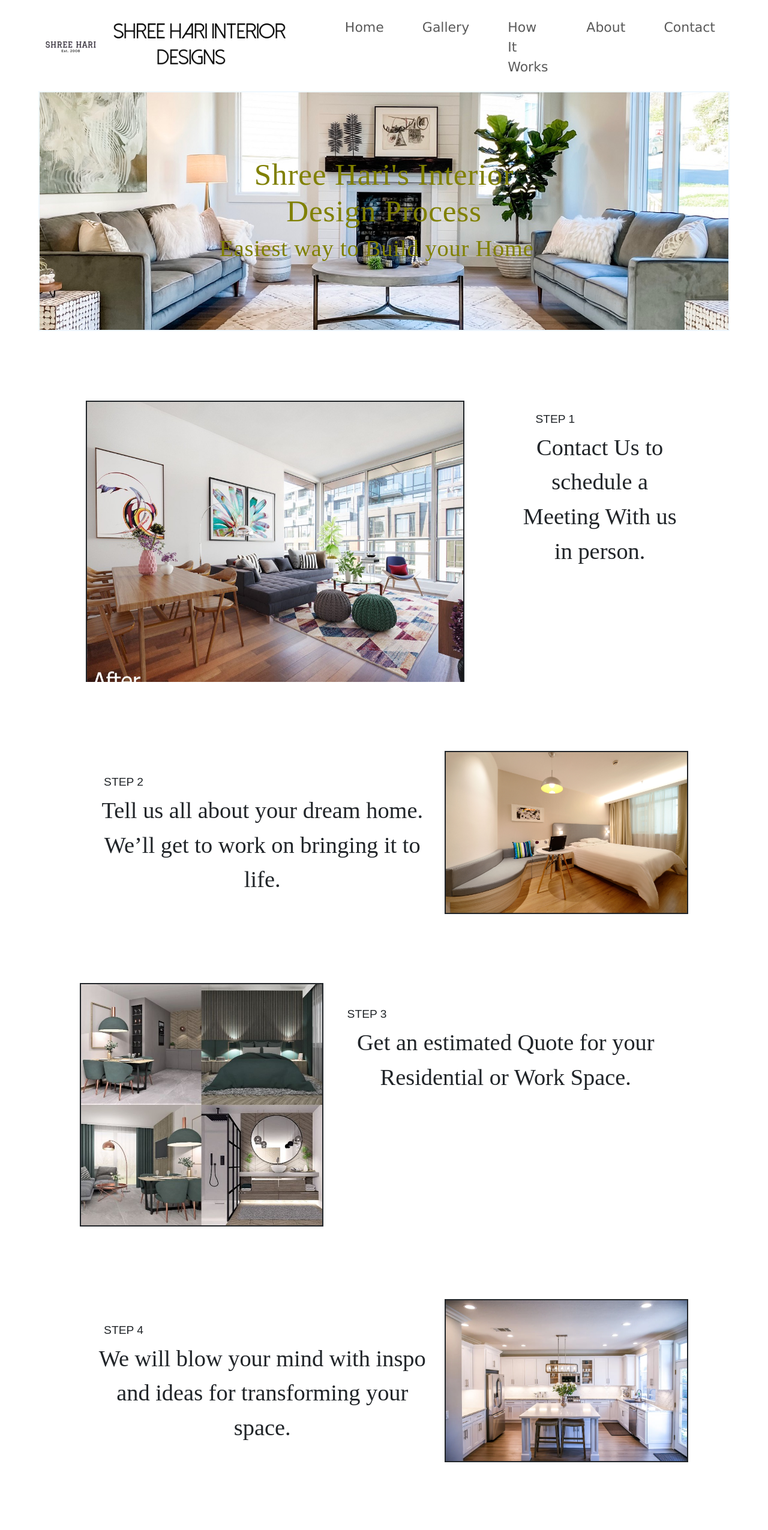
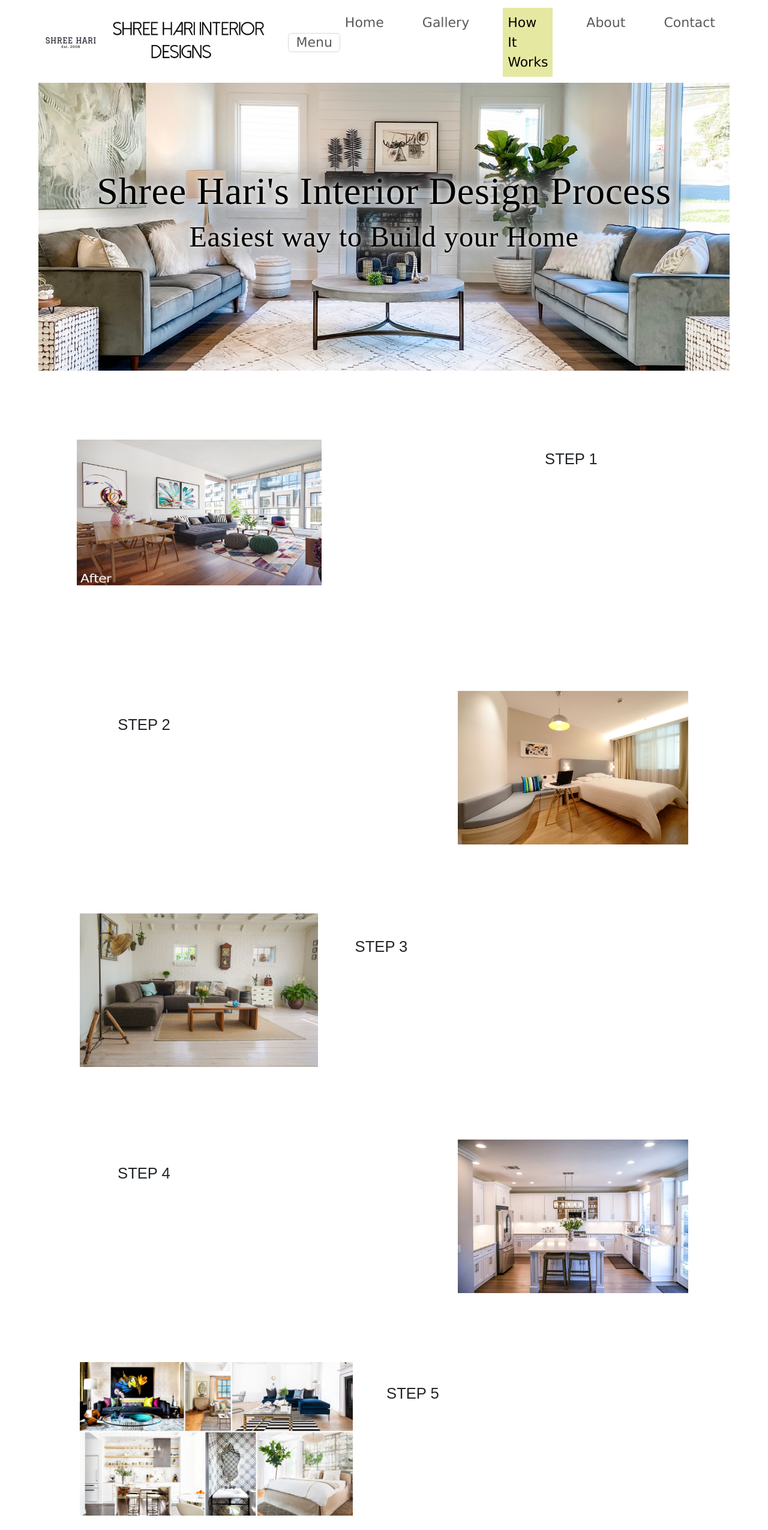
Before and after one commit to Meeetpatel/Shreehari, a React (Create React App) app: page /HIW in a window 1280 px wide. Shown: the top 2551 px of the page at 60% size. Built offline with nearby package versions, Linux system fonts and the light colour scheme.

Commit message:
updated styles

```diff
--- a/package.json
+++ b/package.json
@@ -13,6 +13,7 @@
     "react-dom": "^18.2.0",
     "react-router-dom": "^6.20.0",
     "react-scripts": "5.0.1",
+    "react-scroll": "^1.9.0",
     "web-vitals": "^2.1.4"
   },
   "scripts": {
--- a/src/App.js
+++ b/src/App.js
@@ -6,6 +6,7 @@ import pic2 from "./pic-2.jpg";
 import pic3 from "./pic-3.jpg";
 import pic4 from "./pic-4.jpg";
 import pic5 from "./pic-5.jpg";
+import "./Components/styles.css";
 import { BrowserRouter as Router } from "react-router-dom";
 
 function App() {
@@ -26,7 +27,7 @@ function App() {
   return (
     <>
       <div style={containerStyles}>
-        <Navbar slides={slides}></Navbar>
+        <Navbar className="nav-bar" slides={slides}></Navbar>
         <Home className="responsive" slides={slides}></Home>
       </div>
     </>
--- a/src/Components/HIW.js
+++ b/src/Components/HIW.js
@@ -9,18 +9,20 @@ import bedroom from "../bedroom.jpg";
 import bg3 from "../bg3.jpg";
 import bg4 from "../bg4.jpg";
 import bg5 from "../bg5.jpg";
+import { Link, animateScroll as scroll } from "react-scroll";
 const HIW = () => {
   const containerStyles = {
-    height: "50vh", // Adjusted for full viewport height
+    height: "60vh", // Adjusted for full viewport height
     width: "100%",
-    border: " 2px solid #F0F8FF ",
+
     background: `url(${bg1})`, // Replace with your image URL
     backgroundSize: "cover",
     backgroundPosition: "center",
     display: "flex",
     justifyContent: "center",
-    alignItems: "center",
-    color: "olive", // Adjust the text color
+    alignItems: "left",
+    color: "#3e4444", // Adjust the text color
+    zIndex: "-1",
   };
 
   const [emblaRef] = useEmblaCarousel({ loop: false }, [Autoplay()]);
@@ -37,29 +39,17 @@ const HIW = () => {
         <div className="embla" ref={emblaRef}>
           <div className="embla__container">
             <div className="embla__slide">
-              <img
-                src={before}
-                border=" 2px solid #F0F8FF "
-                width="80%"
-                height="105%"
-                alt="before"
-              />
+              <img height=" 80%" width="50%" src={before} alt="before" />
             </div>
             <div className="embla__slide">
-              <img
-                src={after}
-                border=" 2px solid #F0F8FF "
-                width="80%"
-                height="105%"
-                alt="after"
-              />
+              <img height=" 80%" width="50%" src={after} alt="after" />
             </div>
           </div>
         </div>
         <div>
           <h1 className="process-title">STEP 1</h1>
           <p className="process-description">
-            Contact Us to schedule a Meeting With us in person.
+            "Contact Us to schedule a Meeting With us in person."
           </p>
         </div>
       </div>
@@ -67,30 +57,18 @@ const HIW = () => {
         <div>
           <h1 className="process-title">STEP 2</h1>
           <p className="process-description">
-            Tell us all about your dream home. We’ll get to work on bringing it
-            to life.
+            "Tell us all about your dream home. We’ll get to work on bringing it
+            to life."
           </p>
         </div>
-        <img
-          width="40%"
-          border=" 2px solid #F0F8FF "
-          height="50%"
-          src={bedroom}
-          alt="img"
-        />
+        <img className="process-img" src={bedroom} alt="img" />
       </div>
       <div className="process">
-        <img
-          width="40%"
-          border=" 2px solid #F0F8FF "
-          height="50%"
-          src={bg3}
-          alt="img"
-        />
+        <img className="process-img" src={bg3} alt="img" />
         <div>
           <h1 className="process-title">STEP 3</h1>
-          <p className="process-description">
-            Get an estimated Quote for your Residential or Work Space.
+          <p className="process-description1">
+            "Get an estimated Quote for your Residential or Work Space."
           </p>
         </div>
       </div>
@@ -98,31 +76,19 @@ const HIW = () => {
         <div>
           <h1 className="process-title">STEP 4</h1>
           <p className="process-description">
-            We will blow your mind with inspo and ideas for transforming your
-            space.
+            "We will blow your mind with inspo and ideas for transforming your
+            space."
           </p>
         </div>
-        <img
-          width="40%"
-          border=" 2px solid #F0F8FF "
-          height="50%"
-          src={bg4}
-          alt="img"
-        />
+        <img className="process-img" src={bg4} alt="img" />
       </div>
       <div className="process">
-        <img
-          width="40%"
-          border=" 2px solid #F0F8FF "
-          height="70%"
-          src={bg5}
-          alt="img"
-        />
+        <img className="process-img" src={bg5} alt="img" />
         <div>
           <h1 className="process-title">STEP 5</h1>
-          <p className="process-description">
-            Tell us which design ideas you vibe with, and we’ll add all the
-            beautiful finishing touches.
+          <p className="process-description1" style={{ marginBottom: "50%" }}>
+            "Tell us which design ideas you vibe with, and we’ll add all the
+            beautiful finishing touches."
           </p>
         </div>
       </div>
--- a/src/Components/Navbar.js
+++ b/src/Components/Navbar.js
@@ -2,7 +2,12 @@ import React, { useState } from "react";
 import logo from "./logo.png";
 import "./styles.css";
 import logo2 from "./logo2.jpg";
-import { BrowserRouter as Router, Link, Routes, Route } from "react-router-dom";
+import {
+  BrowserRouter as Router,
+  NavLink,
+  Routes,
+  Route,
+} from "react-router-dom";
 import Home from "./Home";
 import HIW from "./HIW";
 
@@ -18,10 +23,10 @@ export default function Navbar({ slides, parentWidth }) {
             alt="logo"
             height="100"
             width="100"
-            className="d-inline-block align-middle"
+            className="d-sm-none d-md-inline d-inline-block align-middle"
           />
           <div className="container-fluid">
-            <Link className="navbar-brand d-flex flex-column" to="/">
+            <a className="navbar-brand d-flex flex-column" to="/">
               <img
                 src={logo}
                 alt="Logo"
@@ -29,30 +34,32 @@ export default function Navbar({ slides, parentWidth }) {
                 width="100%"
                 className="d-inline-block align-middle"
               />
-            </Link>
+            </a>
 
             <button
-              className="navbar-toggler"
+              className="navbar-toggler custom-toggler d-inline-block"
               type="button"
               data-bs-toggle="collapse"
               data-bs-target="#navbarNav"
               aria-controls="navbarNav"
-              aria-expanded="false"
+              aria-expanded="true"
               aria-label="Toggle navigation"
-            ></button>
+            >
+              <span className="nav-link">Menu</span>
+            </button>
             <div
               className="collapse navbar-collapse justify-content-end"
               id="navbarNav"
             >
               <ul className="navbar-nav">
                 <li className="nav-item">
-                  <Link
-                    className="nav-link ms-5"
+                  <NavLink
+                    className="nav-link"
                     onClick={() => setShowHome(true)}
                     to="/"
                   >
                     Home
-                  </Link>
+                  </NavLink>
                 </li>
                 <li className="nav-item">
                   <a className="nav-link hover-overlay ms-5" href="#">
@@ -60,13 +67,13 @@ export default function Navbar({ slides, parentWidth }) {
                   </a>
                 </li>
                 <li className="nav-item">
-                  <Link
+                  <NavLink
                     className="nav-link ms-5"
                     onClick={() => setShowHIW(true)}
                     to="/HIW"
                   >
                     How It Works
-                  </Link>
+                  </NavLink>
                 </li>
                 <li className="nav-item">
                   <a className="nav-link ms-5" href="#">
--- a/src/Components/styles.css
+++ b/src/Components/styles.css
@@ -2,8 +2,16 @@
     font-family: 'Lucida Sans', 'Lucida Sans Regular', 'Lucida Grande', 'Lucida Sans Unicode', Geneva, Verdana, sans-serif;
 font-size: 22px;
 }
+
 .nav-link:hover {
-border-bottom: rgb(203, 209, 15) 2px solid ;
+border-bottom: rgba(203, 209, 15, 0.323) 2px solid ;
+
+}
+
+
+a.active{
+    background-color:rgba(194, 200, 34, 0.423);
+    color: black;
 
 }
 .title1{
@@ -11,38 +19,63 @@ border-bottom: rgb(203, 209, 15) 2px solid ;
 
     font-feature-settings: "lnum";
     font-variant: lining-nums;
-    font-size: 4vw;
+    font-size: 8vh;
     text-align: center;
-    max-width: 585px;
+
+    margin-top: 15%;
+    display: flex;
+    letter-spacing: .8px;
+    color: black;
+
+  animation: title1 1s ease-in-out infinite alternate;
+}
+
+@keyframes title1 {
+  from {
+    text-shadow: 0 0 10px #fff, 0 0 20px #fff, 0 0 30px gray, 0 0 40px gray, 0 0 50px gray, 0 0 60px gray, 0 0 70px gray;
+  }
+
+  to {
+    text-shadow: 0 0 20px #fff, 0 0 30px white, 0 0 40px white, 0 0 50px white, 0 0 60px white, 0 0 70px white, 0 0 80px white;
+  }
+}
 
 
-    letter-spacing: .8px;
-
-}
 .title2{
     font-family: Graphik,serif;
 
 
     text-align: center;
-    max-width: 70vh;
-    font-size: 3vw;
+
+    font-size: 6vh;
 
     letter-spacing: .8px;
+    animation: title2 1s ease-in-out infinite alternate;
+    color: black;
+}
+@keyframes title2 {
+    from {
+      text-shadow: 0 0 10px #fff, 0 0 20px #fff, 0 0 30px gray, 0 0 40px gray, 0 0 50px gray, 0 0 60px gray, 0 0 70px gray;
+    }
 
-}
+    to {
+      text-shadow: 0 0 20px #fff, 0 0 30px white, 0 0 40px white, 0 0 50px white, 0 0 60px white, 0 0 70px white, 0 0 80px white;
+    }
+  }
 .process{
     margin-top:10% ;
     display: inline-flex;
     margin-right: 6%;
     margin-left: 6%;
-    text-align: center;
+    text-align: left;
+
 }
 .process1{
     margin-top:10% ;
     display:flex;
     margin-right: 6%;
 
-    text-align: center;
+    text-align: left;
 }
 .embla {
     overflow: hidden;
@@ -51,21 +84,31 @@ border-bottom: rgb(203, 209, 15) 2px solid ;
   }
   .embla__container {
     display: flex;
+    transition: transform 0.2s;
   }
   .embla__slide {
     flex: 0 0 auto;
     min-width: 0;
     max-width: 100%;
+    transition: transform 0.2s;
+}
+
+.process-img{
 
 
+    width:  40vw;
+    height: 20vw ;
+    object-fit: cover;
   }
+
 .process-title{
     margin-top: 6.5%;
-    margin-left: 40px;
-    font-size: 1.2rem;
+    font-size: 2vw;
     font-family: ABC Monument Grotesk,sans-serif;
     white-space: nowrap;
     display: flex;
+    margin-left: 10%;
+    text-align: center;
 }
 
 .process-description{
@@ -73,8 +116,31 @@ font-family: Simula,serif;
 margin-right: 5%;
 margin-left: 5%;
    display: flex;
-   font-size: 3vw;
-   text-align: center;
+   width: 80%;
+   font-size: 2.5vw;
+   text-align: left;
+   animation: fades linear both;
+    animation-timeline: view();
+    animation-range: entry 50% cover 50%;
+}
+.process-description1{
+    font-family: Simula,serif;
+    margin-right: 5%;
+    margin-left: 30%;
+       display: flex;
+       width: 80%;
+       font-size: 2.5vw;
+       text-align: left;
+       animation: fades linear both;
+        animation-timeline: view();
+        animation-range: entry 50% cover 50%;
+    }
 
-
+@keyframes fades{
+    from{
+        opacity: 0;;
+    }
+    to{
+        opacity: 1;
+    }
 }
```
Also changed, not shown: public/index.html (+1 -21 lines), src/App.css (deleted, +0 -38 lines), src/bg3.jpg, 1 other file (tests, documents, lock files or other folders).
